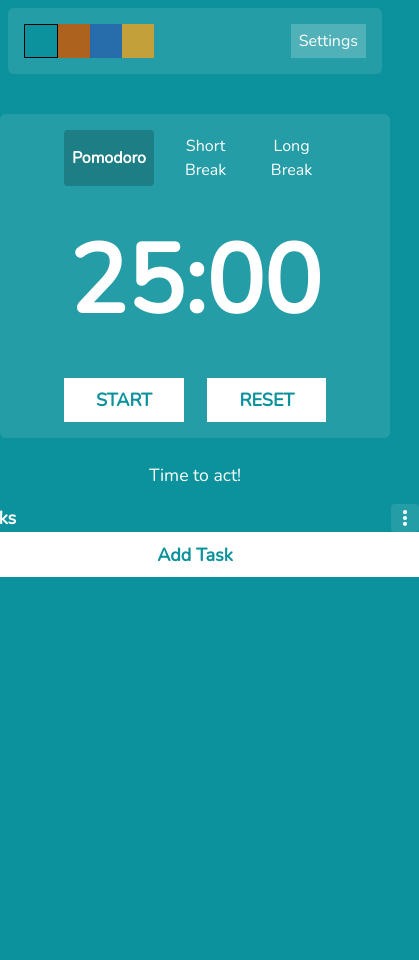
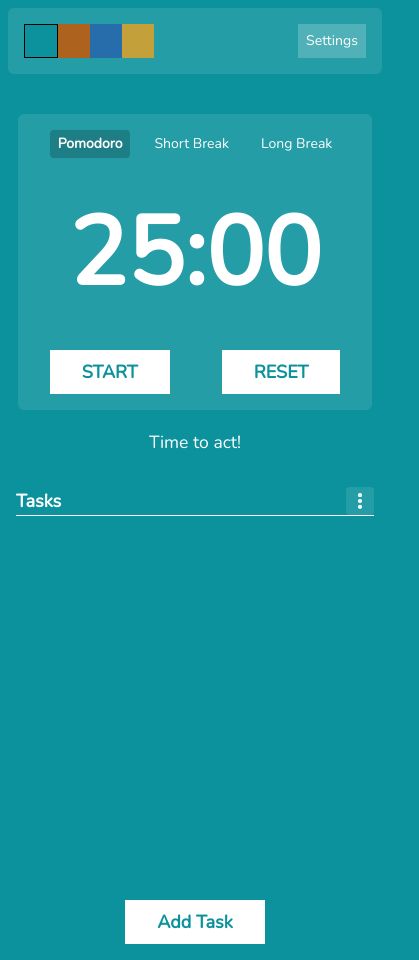
Before and after one commit to nvn0x33/PomoTimer, a React (Vite) app: page / in a window 390 px wide. Shown: the whole page, 419 px wide, since content can reach past the window. Before the commit the page ends 844 px from the top, so only its background shows below. Built offline with nearby package versions, Linux system fonts and the light colour scheme.

Commit message:
feat: make the UI responsive

```diff
--- a/src/App.tsx
+++ b/src/App.tsx
@@ -13,7 +13,7 @@ function App() {
         <>
             <Header />
             <ActiveTask value={[activeTask, setActiveTask]}>
-                <main className="flex items-center justify-center gap-4 mt-8 max-md:flex-col">
+                <main className="flex items-center justify-center gap-4 mt-8 max-md:flex-col max-md:text-sm">
                     <Timer />
                     <TodoContainer />
                 </main>
--- a/src/components/ThemeButton.tsx
+++ b/src/components/ThemeButton.tsx
@@ -8,7 +8,7 @@ export default function ThemeButton({
     return (
         <button
             onClick={handleClick}
-            className="bg-white px-8 py-2 text-theme font-bold text-lg"
+            className="bg-white px-8 py-2 text-theme font-bold text-lg self-center"
         >
             {text}
         </button>
--- a/src/components/Timer.tsx
+++ b/src/components/Timer.tsx
@@ -61,7 +61,7 @@ export default function Timer() {
 
     return (
         <div className="text-center">
-            <div className="flex flex-col gap-12 bg-white/10 rounded-md px-16 py-4">
+            <div className="flex flex-col gap-12 bg-white/10 rounded-md px-16 py-4 max-md:px-8">
                 <TabBox
                     tabs={TABS}
                     activeTab={activeTab}
--- a/src/components/TodoContainer.tsx
+++ b/src/components/TodoContainer.tsx
@@ -3,7 +3,7 @@ import { EllipsisVertical } from "lucide-react";
 
 export default function TodoContainer() {
     return (
-        <div>
+        <div className=" w-md max-md:w-full p-4 ">
             <div className="flex justify-between">
                 <span className="font-bold text-lg">Tasks</span>
                 <button className="px-1 rounded-sm bg-white/10 hover:bg-white/20">
--- a/src/components/TodoList.tsx
+++ b/src/components/TodoList.tsx
@@ -22,7 +22,7 @@ export default function TodoList() {
 
     return (
         <div className="flex flex-col">
-            <ul className="flex flex-col w-md">
+            <ul className="flex flex-col h-96 overflow-y-scroll">
                 {todoList.map((task: Task) => (
                     <TaskBox
                         key={task.id}
--- a/src/components/header.tsx
+++ b/src/components/header.tsx
@@ -14,7 +14,7 @@ export default function Header() {
     };
 
     return (
-        <header className="w-1/2 m-auto max-md:w-full p-2">
+        <header className="w-1/2 m-auto max-md:w-full p-2 max-md:text-sm">
             <nav className="flex justify-between p-4 rounded-md bg-white/10">
                 <ThemeSwitcher
                     accentVars={accentVars}
```
